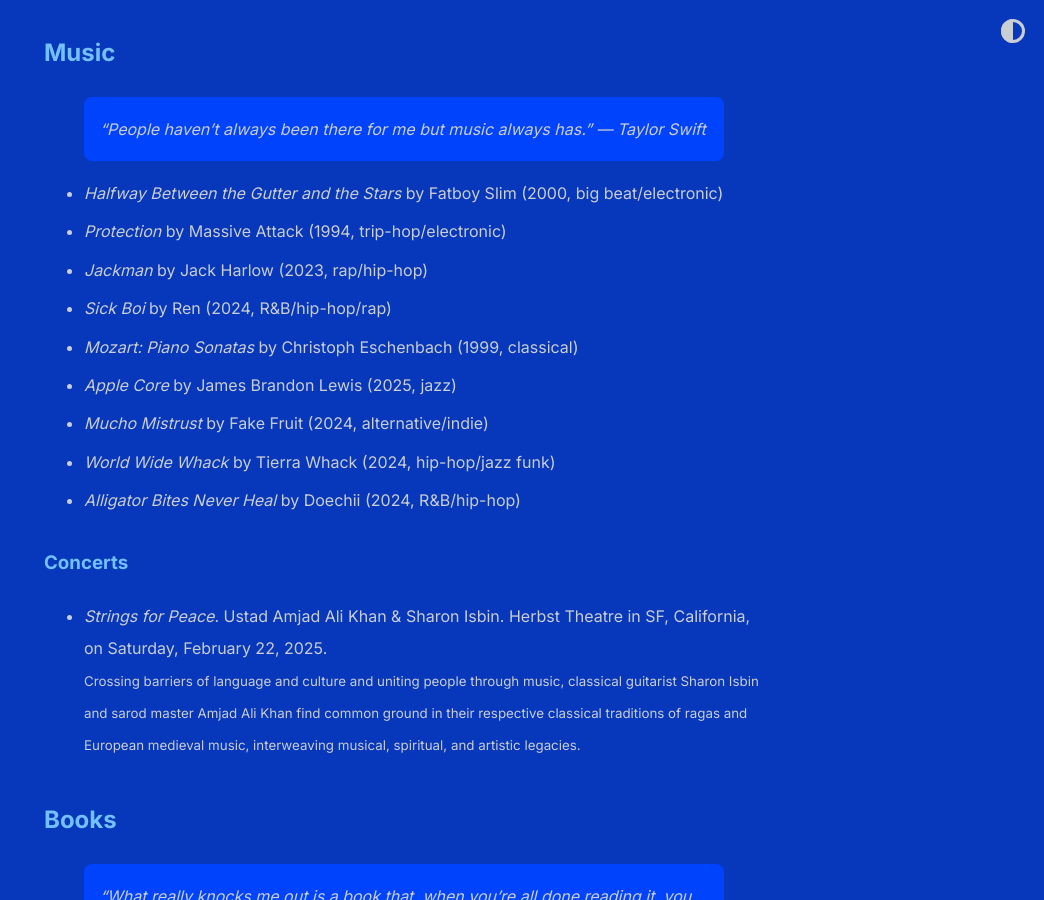
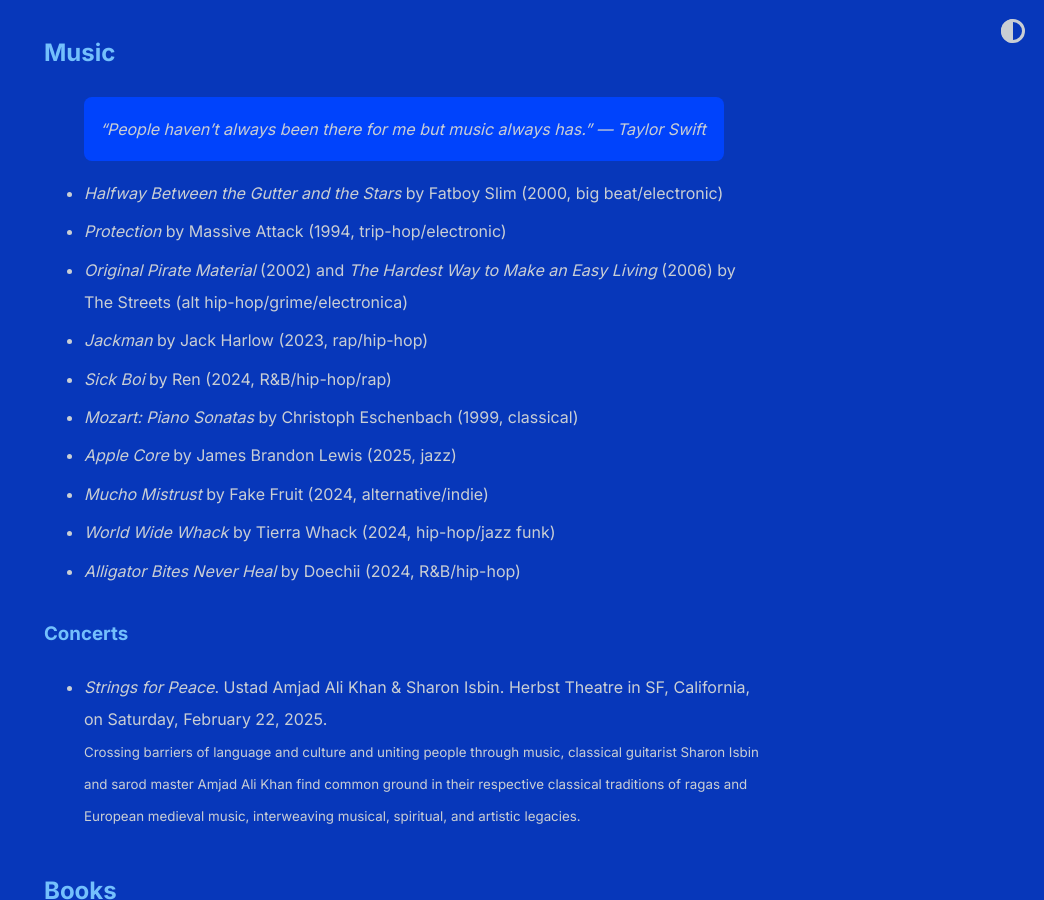
Before and after one commit to shihankanungo/shihankanungo.github.io, a Jekyll site: the page built from wrapped.md, in a window 1280 px wide and 900 px high, scrolled down 633 px. Shown: the whole window, without its empty margins (236-1280 px from the left). Built offline with Jekyll 4.4.1, drawn with Linux system fonts in a browser that asks for light colours.

Commit message:
Update wrapped.md

```diff
--- a/wrapped.md
+++ b/wrapped.md
@@ -22,6 +22,7 @@
 
 - *Halfway Between the Gutter and the Stars* by Fatboy Slim (2000, big beat/electronic)
 - *Protection* by Massive Attack (1994, trip-hop/electronic)
+- *Original Pirate Material* (2002) and *The Hardest Way to Make an Easy Living* (2006) by The Streets (alt hip-hop/grime/electronica)
 - *Jackman* by Jack Harlow (2023, rap/hip-hop)
 - *Sick Boi* by Ren (2024, R&B/hip-hop/rap)
 - *Mozart: Piano Sonatas* by Christoph Eschenbach (1999, classical)
```
